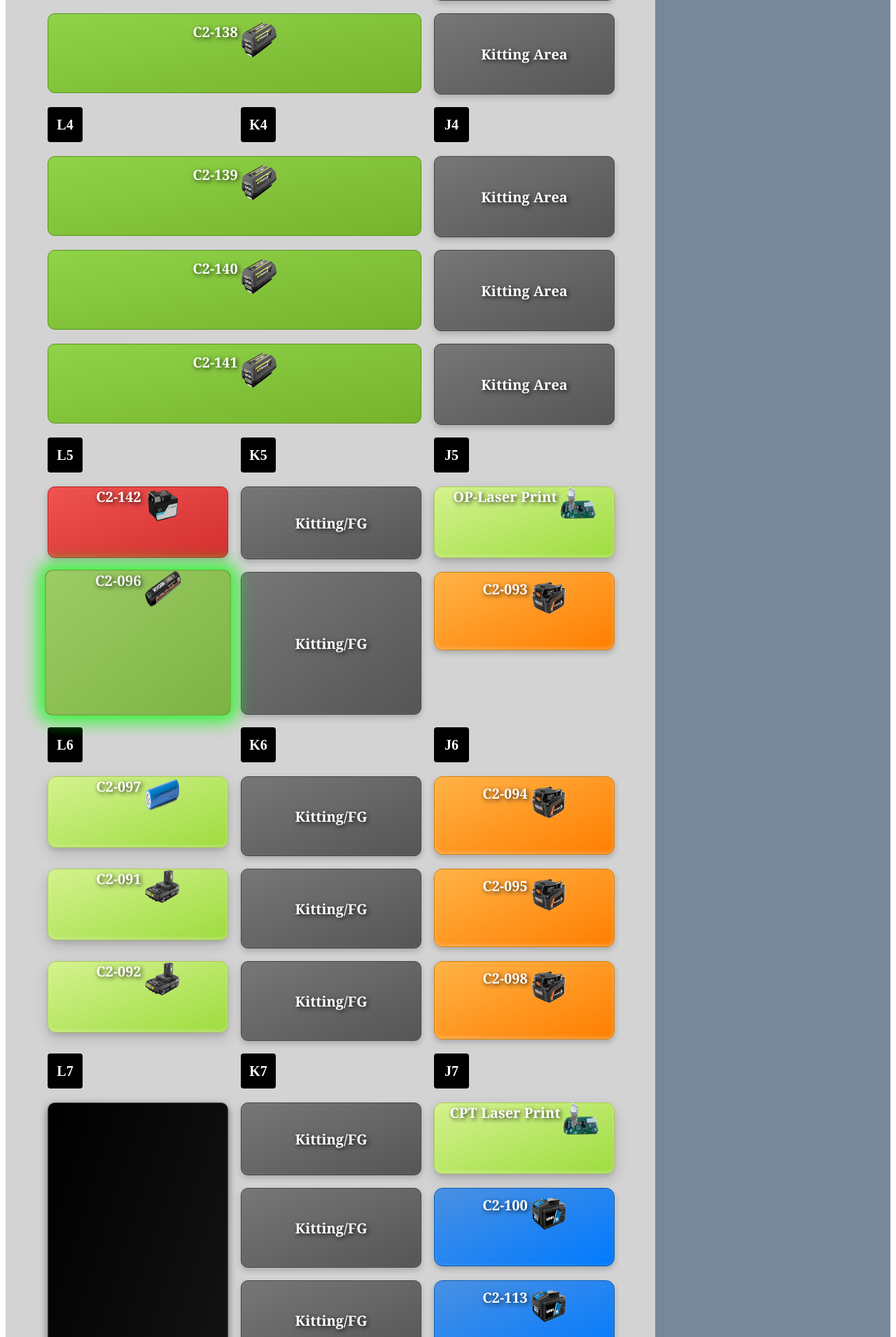
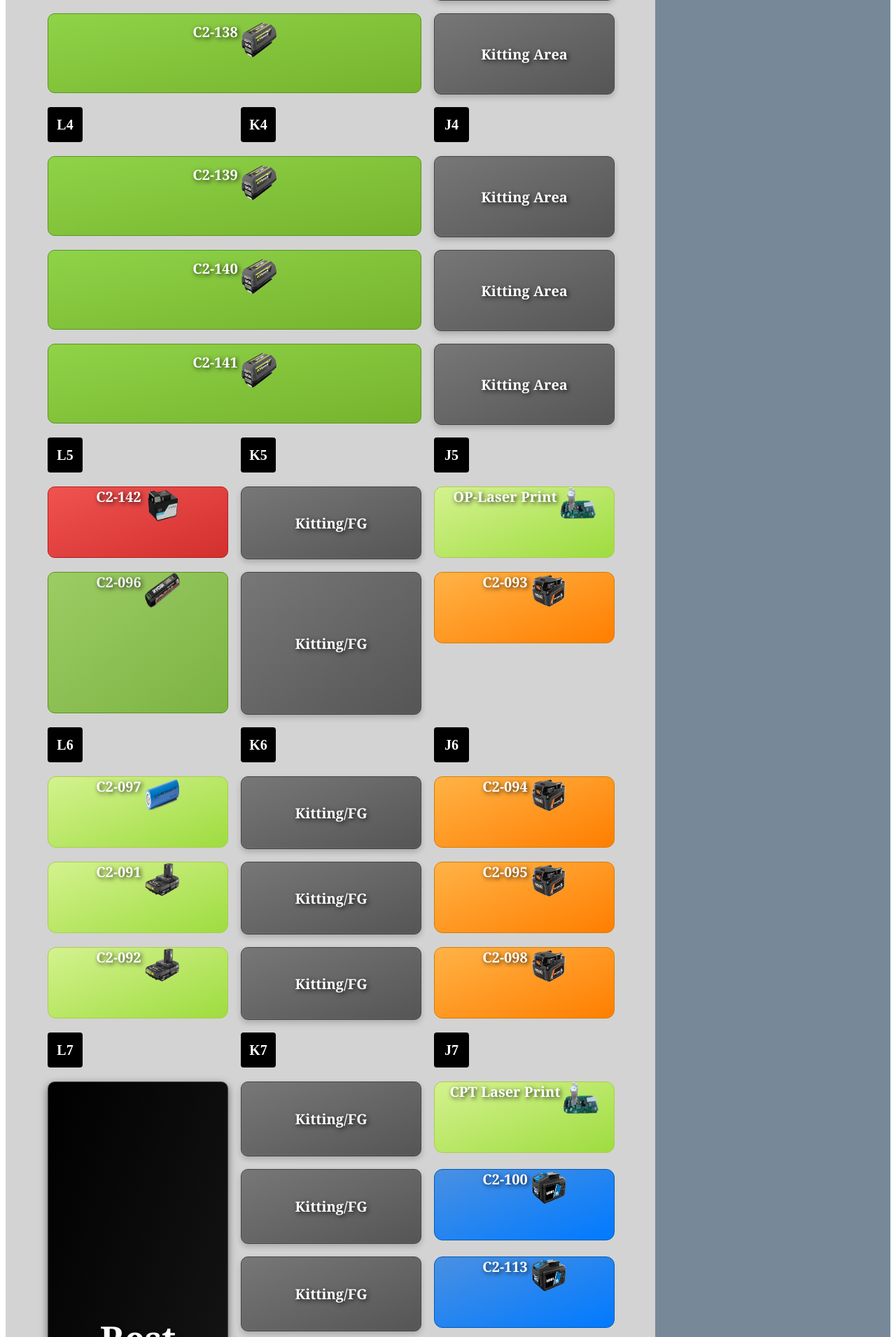
Before and after one commit to temboy92ltd/wirelessesd, a Flask app: page / in a window 1280 px wide. Shown: the part 1610-3520 px from the top of the page at 70% size. Run offline with Flask 3, Linux system fonts and the light colour scheme.

Commit message:
Update Buiding.html

```diff
--- a/templates/Buiding.html
+++ b/templates/Buiding.html
@@ -114,25 +114,13 @@
         font-family: Georgia, 'Times New Roman', Times, serif;
         text-shadow: 2px 2px 6px rgba(0, 0, 0, 0.8); /* Đổ bóng để dễ đọc */
         font-size: 20px;
-
         width: 100%;
         height: 200px;
-
         display: flex;
         justify-content: center;
         align-items: flex-start; /* Center để nội dung đẹp hơn */
-
         border: 1px solid #5a9216;
         border-radius: 10px;
-
-        box-shadow:
-            0 4px 10px rgba(0, 0, 0, 0.2),
-            inset 0 -2px 4px rgba(255, 255, 255, 0.1);
-
-        transition: all 0.3s ease-in-out;
-
-        animation: glow-yellow 1.5s infinite ease-in-out;
-        transition: all 0.3s ease;
         }
     .box_18v {
         position: relative;
@@ -149,14 +137,6 @@
         align-items: flex-start;
         border: 1px solid #aacd4c;
         border-radius: 12px;
-
-        /* 3D shadow */
-        box-shadow:
-            0 4px 6px rgba(0, 0, 0, 0.1),
-            0 8px 20px rgba(0, 0, 0, 0.15),
-            inset 0 -2px 4px rgba(255, 255, 255, 0.3);
-
-        transition: transform 0.2s ease, box-shadow 0.2s ease;
         }
     .box_ridgid {
         position: relative;
@@ -173,14 +153,6 @@
         align-items: flex-start;
         border: 1px solid #d67d00;
         border-radius: 12px;
-
-        /* Hiệu ứng 3D */
-        box-shadow:
-            0 4px 8px rgba(0, 0, 0, 0.2),
-            inset 0 -2px 5px rgba(255, 255, 255, 0.3);
-
-        transition: transform 0.2s ease, box-shadow 0.2s ease;
-        padding-top: 10px;
         }
     .box_hart{
         position: relative;
@@ -197,14 +169,6 @@
         align-items: flex-start;
         border: 1px solid #005bb5;
         border-radius: 12px;
-
-        /* Hiệu ứng 3D */
-        box-shadow:
-            0 4px 8px rgba(0, 0, 0, 0.2),
-            inset 0 -2px 5px rgba(255, 255, 255, 0.1);
-
-        transition: transform 0.2s ease, box-shadow 0.2s ease;
-        padding-top: 10px;
     }
 
     .box_skatcher {
@@ -215,22 +179,13 @@
         font-family: Georgia, 'Times New Roman', Times, serif;
         text-shadow: 2px 2px 6px rgba(0, 0, 0, 0.8); /* Đổ bóng để dễ đọc */
         font-size: 20px;
-
         width: 100%;
         height: 100px;
-
         display: flex;
         justify-content: center;
         align-items: flex-start; /* Đổi từ flex-start → center để cân giữa nội dung */
-
         border: 1px solid #e6b800;
         border-radius: 10px;
-
-        box-shadow:
-            0 4px 8px rgba(0, 0, 0, 0.15),
-            inset 0 -2px 4px rgba(255, 255, 255, 0.2);
-
-        transition: all 0.3s ease-in-out;
         }
     .box_kitting {
         background: linear-gradient(to bottom right, #777, #555); /* Gradient xám mịn */
@@ -239,13 +194,11 @@
         font-family: Georgia, 'Times New Roman', Times, serif;
         text-shadow: 2px 2px 6px rgba(0, 0, 0, 0.8); /* Đổ bóng để dễ đọc */
         font-size: 20px;
-
         width: 100%;
         height: 100%;
         display: flex;
         justify-content: center;
         align-items: center;
-
         border: 1px solid #444;
         border-radius: 10px;
 
@@ -272,21 +225,16 @@
         color: white;
         font-weight: bold;
         font-family: 'Segoe UI', sans-serif;
-
         width: 100%;
         height: 220px;
         display: flex;
         justify-content: center;
         align-items: center;
-
         border: 1px solid #222;
         border-radius: 12px;
-
-        /* Hiệu ứng đổ bóng 3D */
         box-shadow:
             0 6px 12px rgba(214, 212, 212, 0.25),
             inset 0 -2px 4px rgba(161, 159, 159, 0.05);
-
         transition: transform 0.2s ease, box-shadow 0.2s ease;
         }
     .box_office {
@@ -296,20 +244,16 @@
         font-family: Georgia, 'Times New Roman', Times, serif;
         text-shadow: 2px 2px 6px rgba(0, 0, 0, 0.8); /* Đổ bóng để dễ đọc */
         font-size: 20px;
-
         width: 100%;
         height: 100px;
         display: flex;
         justify-content: center;
         align-items: center;
-
         border: 1px solid #ccc;
         border-radius: 10px;
-
         box-shadow:
             0 4px 8px rgba(0, 0, 0, 0.1),
             inset 0 -1px 2px rgba(0, 0, 0, 0.05);
-
         transition: all 0.2s ease;
         }
     .box_40v_laser {
@@ -328,11 +272,6 @@
         padding-top: 10px;
         border: 1px solid #5a9730;
         border-radius: 10px;
-        box-shadow:
-            0 4px 8px rgba(0, 0, 0, 0.1),
-            inset 0 -2px 4px rgba(255, 255, 255, 0.15);
-
-        transition: transform 0.2s ease, box-shadow 0.2s ease;
         }
     .box_restroom {
         background: linear-gradient(to bottom right, #000000, #1a1a1a);
@@ -341,22 +280,17 @@
         font-weight: bold;
         font-family: Georgia, 'Times New Roman', Times, serif;
         text-shadow: 2px 2px 6px rgba(0, 0, 0, 0.8); /* Đổ bóng để dễ đọc */
-
         width: 100%;
         height: 800px;
         display: flex;
         align-items: center;
         justify-content: center;
-
         grid-row-end: span 7;
-
         border: 1px solid #444;
         border-radius: 10px;
-
         box-shadow:
             0 4px 12px rgba(0, 0, 0, 0.5),
             inset 0 -2px 4px rgba(255, 255, 255, 0.05);
-
         transition: transform 0.2s ease, box-shadow 0.2s ease;
         }
     .box_40v {
@@ -367,22 +301,14 @@
         font-family: Georgia, 'Times New Roman', Times, serif;
         text-shadow: 2px 2px 6px rgba(0, 0, 0, 0.8); /* Đổ bóng để dễ đọc */
         font-size: 20px;
-
         width: 100%;
         height: 100px;
         display: flex;
         justify-content: center;
         align-items: flex-start;
         padding-top: 12px;
-
         border: 1px solid #5a9520;
         border-radius: 10px;
-
-        /*box-shadow:
-            0 4px 8px rgba(0, 0, 0, 0.2),
-            inset 0 -2px 4px rgba(255, 255, 255, 0.3);
-
-        transition: transform 0.2s ease, box-shadow 0.2s ease;*/
         }
     .box_hoover {
         position: relative;
@@ -392,22 +318,13 @@
         font-family: Georgia, 'Times New Roman', Times, serif;
         text-shadow: 2px 2px 6px rgba(0, 0, 0, 0.8); /* Đổ bóng để dễ đọc */
         font-size: 20px;
-
         width: 100%;
         height: 100px;
-
         display: flex;
         justify-content: center;
         align-items: flex-start;
-
         border: 1px solid #b71c1c;
         border-radius: 10px;
-
-        box-shadow:
-            0 4px 10px rgba(0, 0, 0, 0.2),
-            inset 0 -2px 4px rgba(255, 255, 255, 0.1);
-
-        transition: all 0.3s ease-in-out;
         }
     .box_inveter {
         position: relative;
@@ -417,25 +334,15 @@
         font-family: Georgia, 'Times New Roman', Times, serif;
         text-shadow: 2px 2px 6px rgba(0, 0, 0, 0.8); /* Đổ bóng để dễ đọc */
         font-size: 20px;
-
         width: 75%;
         height: 220px;
-
         display: flex;
         justify-content: center;
-        align-items: flex-start; /* fix lỗi align-items: flex-right */
-
+        align-items: flex-start;
         border: 1px solid #b89c00;
         border-radius: 10px;
-
         grid-column: 1 / 3;
         grid-row-end: span 2;
-
-        box-shadow:
-            0 4px 8px rgba(0, 0, 0, 0.2),
-            inset 0 -2px 4px rgba(255, 255, 255, 0.3);
-
-        transition: transform 0.2s ease, box-shadow 0.2s ease;
         }
     .box_powerbox {
         position: relative;
@@ -445,25 +352,15 @@
         font-family: Georgia, 'Times New Roman', Times, serif;
         text-shadow: 2px 2px 6px rgba(0, 0, 0, 0.8); /* Đổ bóng để dễ đọc */
         font-size: 20px;
-
         width: 75%;
         height: 170px;
-
         display: flex;
         justify-content: center;
-        align-items: flex-start; /* fix lỗi flex-right */
-
+        align-items: flex-start;
         grid-column: 1 / 3;
         grid-row-end: span 2;
-
         border: 1px solid #c2a600;
         border-radius: 10px;
-
-        box-shadow:
-            0 4px 8px rgba(0, 0, 0, 0.2),
-            inset 0 -2px 4px rgba(255, 255, 255, 0.3);
-
-        transition: all 0.3s ease-in-out;
         }
     .box-icon {
         width: 50px;      /* hoặc 20px tùy kích thước bạn muốn */
```
